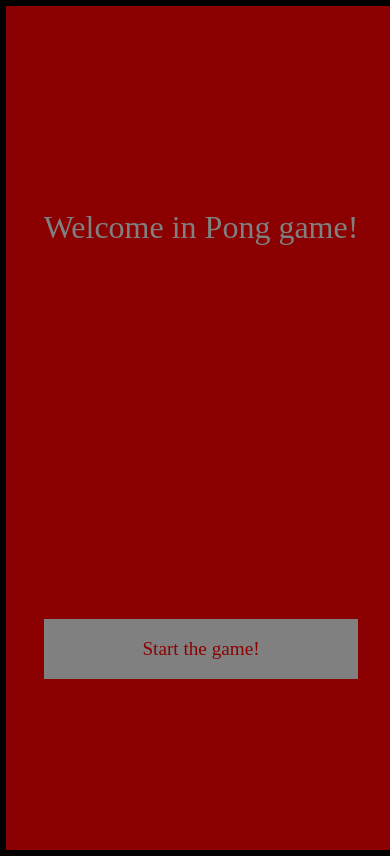
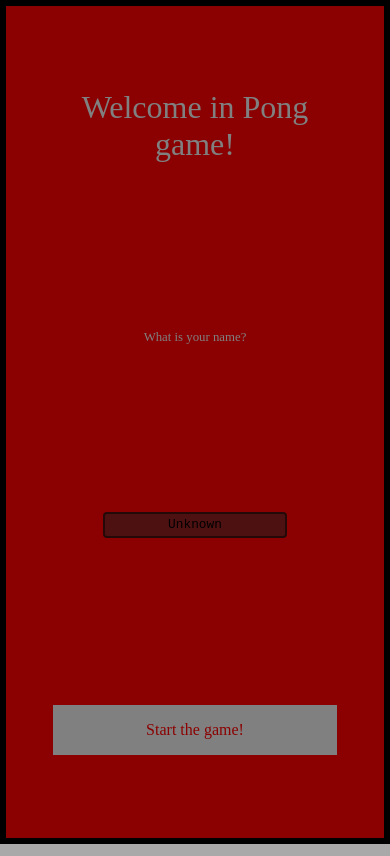
Before and after one commit to MaciejWislowski/Pong, a plain HTML site: page index.html in a window 390 px wide. Drawn offline with nearby package versions, Linux system fonts and the light colour scheme.

Commit message:
Update 0.542A

```diff
--- a/index.html
+++ b/index.html
@@ -9,25 +9,16 @@
 
 </head>
 <body>
-    <div class="control none" id="control">
-        <div class="arrow" id="arrowUp">
-            <i class='bx bxs-up-arrow control-arrow'></i>
-        </div>
-
-        <div class="arrow" id="arrowDown">
-            <i class='bx bxs-down-arrow control-arrow' ></i>
-        </div>
-    </div>
-    <div class="grid-container" id="main-container">
+    <div class="grid-container blurred" id="main-container">
         <div class="scoreboard grid-item">
             <div class="sc sc1">Pong 0.542</div>
             <div class="sc sc2"></div>
             <div class="sc sc3"></div>
             <div class="sc sc4">Set</div>
-            <div class="sc sc5">Player</div>
+            <div class="sc sc5 playerNameSc">Player</div>
             <div class="sc sc6" id="0003">0</div>
             <div class="sc sc7">Score</div>
-            <div class="sc sc8">Player</div>
+            <div class="sc sc8 playerNameSc">Player</div>
             <div class="sc sc9" id="0001">0</div>
             <div class="sc sc10"></div>
             <div class="sc sc11"></div>
@@ -44,14 +35,16 @@
     </div>
     <div class="messages">
         <div class="start__screen message" id="start__screen">
-            <p class="message-txt">Welcome in Pong game!</p>
+            <p class="message-tit">Welcome in Pong game!</p>
+            <p class="message-txt">What is your name?</p>
+            <p class="message-txt"><input class="input" type='text' id="userName" value="Unknown"></p>
             <div class="button" id="startButton">
                 <p>Start the game!</p>
             </div>
         </div>
 
         <div class="orientation__change message none" id="orientation__change">
-            <p class="message-txt">For better experience <br> use landscape orientation please :)</p>
+            <p class="message-tit">For better experience <br> use landscape orientation please :)</p>
             <div class="button" id="refreshButton">
                 <p>Refresh!</p>
             </div>
--- a/script.js
+++ b/script.js
@@ -1,6 +1,5 @@
 // Global variables
 var doc = document.documentElement;
-
 
 const canvas = document.querySelector('canvas');
 const ctx = canvas.getContext('2d');
@@ -16,11 +15,6 @@ if(document.body.clientWidth/document.body.clientHeight > 2) {
     canvas.width = docWidth * 0.9;
     canvas.height = canvas.width * 0.5;
 }
-
-/* ====== V connected with player speed ====== */
-var speed = 2;
-var velY = 0;
-var friction = 1;
 
 const cw = canvas.width;
 const ch = canvas.height;
@@ -91,6 +85,16 @@ function table() {
     }
 }
 
+function wideScreenSupport() {
+
+    if(document.body.clientWidth/document.body.clientHeight > 2) {
+        let mainContainer = document.getElementById('main-container');
+
+        mainContainer.classList.toggle('grid-container');
+        mainContainer.classList.toggle('grid-container-alternative');
+
+    }
+}
 
 //-----------------------------------------   Mechanics   ------------------------------------//
 
@@ -281,53 +285,15 @@ function set() {
     }
 }
 
-// function playerUpdate() {
-//     if((navigator.userAgent.indexOf("Android") != -1)) {
-//         arrowU.addEventListener("touchstart", () => {
-//             friction = 1.1;
-//             if(velY > -speed) {
-//                 velY-=2;
-//             }
-//         })
-//         arrowU.addEventListener("touchend", () => {
-//             friction = 0.85;
-//         })
+//------------------------------------------   Effects   -------------------------------------//
 
-//         arrowD.addEventListener("touchstart", () => {
-//             friction = 1.1;
-//             if(velY < speed) {
-//                 velY+=2;
-//             }
-//         })
-//         arrowD.addEventListener("touchend", () => {
-//             friction = 0.85;
-//         })
+function toggleClass(IDName, className){
+    const toggleItem = document.getElementById(IDName)
 
-//         if(velY > 6) {
-//             velY= 6;
-//         }else if(velY < -6) {
-//             velY = -6;
-//         } else {
-//             velY *= friction;
-//         }
+    toggleItem.classList.toggle(className);
+}
 
-//         playerY +=velY;
-
-//         if (playerY >= ch - paddleHeight) {
-//             playerY = ch - paddleHeight;
-//         }
-
-//         if (playerY <= 0) {
-//             playerY = 0;
-//         }
-//     }
-
-//     else {
-//         document.addEventListener("mousemove", playerPosition);
-//     }
-
-
-// }
+//-----------------------------------------   Execution   ------------------------------------//
 
 function game () {
     // playerUpdate();
@@ -344,15 +310,25 @@ function game () {
 function startGame() {
     const startGameMessage = document.getElementById("start__screen");
     const orientationMessage = document.getElementById('orientation__change');
+    var playerName = document.getElementById('userName').value;
+
+    if(playerName.length > 11) {
+        alert("Please choose shorter name!")
+    }
+    else {
+
+        document.getElementsByClassName('playerNameSc')[0].innerText=playerName;
+        document.getElementsByClassName('playerNameSc')[1].innerText=playerName;
 
         if (!startGameMessage.classList.contains('none')){
             startGameMessage.classList.toggle('none');
         }
 
 
-    if(window.innerHeight > window.innerWidth) {
+        if(document.body.clientHeight > document.body.clientWidth) {
             orientationMessage.classList.remove('none');
-    } else {
+        }
+        else {
             /* Chrome, MiBrowser, Brave */
             if(doc.requestFullscreen) {
                 doc.requestFullscreen();
@@ -365,17 +341,11 @@ function startGame() {
             else if (doc.msRequestFullscreen) {
                 doc.msRequestFullscreen();
             }
+            toggleClass('main-container','blurred');
             setInterval(game, 15);
     }
-
     }
 
-function addingControlButtons() {
-    let con = document.getElementById('control');
-
-    if((navigator.userAgent.indexOf("Android") != -1)) {
-        con.classList.toggle('none');
-    }
 }
 
 function refresh() {
@@ -388,19 +358,8 @@ function refresh() {
 
 }
 
-function wideScreenSupport() {
+//Execution and Event listener
 
-    if(document.body.clientWidth/document.body.clientHeight > 2) {
-        let mainContainer = document.getElementById('main-container');
-
-        mainContainer.classList.toggle('grid-container');
-        mainContainer.classList.toggle('grid-container-alternative');
-
-    }
-}
-
-//Execution and Event listener
-screen.orientation.lock("landscape-primary");
 wideScreenSupport();
 table();
 
--- a/style.css
+++ b/style.css
@@ -1,3 +1,9 @@
+*,
+*::before,
+*::after {
+  box-sizing: border-box;
+}
+
 body {
     margin: 0;
     padding: 0;
@@ -26,6 +32,23 @@ canvas {
     grid-template-columns: auto auto auto;
 
     column-gap: 0.5rem;
+}
+
+.input {
+    font-size: 100%;
+    font-family: 'Courier New', Courier, monospace;
+    padding: 0.25em 0.5em;
+    background-color: rgb(78, 17, 17);
+    border: 2px solid rgb(37, 8, 8);
+    border-radius: 4px;
+    text-align: center;
+  }
+  .input:focus {
+    background-color: rgb(78, 17, 17);
+    border: 2px dashed rgb(175, 38, 38);
+    border-radius: 10px;
+    color: gray;
+    text-align: center;
 }
 
 /*#region Scoreboard*/
@@ -144,21 +167,32 @@ canvas {
 .message {
     position: absolute;
     display: grid;
-    left: 0%;
-    width: 100%;
-    top: 0%;
-    height: 100%;
+    left: 35%;
+    width:30%;
+    top: 5%;
     align-items: center;
     justify-content: center;
     border: 0.4rem solid black;
     background-color: darkred;
+    flex-wrap: nowrap;
+}
+
+.message-tit {
+    display: inline-flex;
+    color: gray;
+    font-size: 200%;
+    justify-self: center;
+    text-align: center;
+    margin: 5% 5%;
 }
 
 .message-txt {
     display: inline-flex;
     color: gray;
-    font-size: 200%;
+    font-size: 100%;
     justify-self: center;
+    text-align: center;
+    margin: 5% 5%;
 }
 
 .message .button {
@@ -167,36 +201,65 @@ canvas {
     color:darkred;
     font-size: larger;
     cursor: pointer;
-    align-content: center;
+    text-align: center;
     justify-content: center;
+    margin: 5% 5%;
 }
 
+
+/*#endregion Messages*/
+
+/*#region Effects*/
 .none {
     display: none;
 }
+.blurred {
+    filter:blur(10px) grayscale(0.4);
+    -webkit-filter:blur(10px) grayscale(0.4);
+}
 
-/*#endregion Messages*/
+/*#endregion Effects*/
 
-.message-txt {
-    text-align: center;
-}
 /*#region MediaQueries*/
 @media only screen and (max-width: 1300px) {
 
-    /* .message {
-        left: 20%;
-        width: 60%;
-        top: 20%;
-        height: 60%;
+.messages {
+    z-index: 1;
+}
+
+.message {
+    position: absolute;
+    left: 0%;
+    width:100%;
+    top: 0%;
+    height: 100%;
+    align-items: center;
+    justify-content: center;
+    border: 0.4rem solid black;
+    background-color: darkred;
+    flex-wrap: nowrap;
 }
 
 .message-txt {
+    display: inline-flex;
+    color: gray;
     font-size: 100%;
+    justify-self: center;
+    text-align: center;
+    margin: 5% 5%;
 }
 
 .message .button {
+    display:inline-flex;
+    background-color: gray;
+    color:darkred;
+    font-size: larger;
+    cursor: pointer;
+    text-align: center;
+    justify-content: center;
+    margin: 5% 5%;
     font-size: 100%;
-    } */
+}
 }
 
 @media only screen and (max-width: 800px) {
@@ -204,9 +267,14 @@ canvas {
         font-size: 80%;
     }
 
-    /* .message-txt {
+    .message-txt {
+        display: inline-flex;
+        color: gray;
         font-size: 80%;
-    } */
+        justify-self: center;
+        text-align: center;
+        margin: 5% 5%;
+    }
 }
 
   @media only screen and (max-width: 300px) {
@@ -214,10 +282,16 @@ canvas {
       font-size: 20%;
     }
 
-    /* .message-txt {
+    .message-txt {
+        display: inline-flex;
+        color: gray;
         font-size: 20%;
-    } */
+        justify-self: center;
+        text-align: center;
+        margin: 5% 5%;
     }
+}
+
 
 /*#endregion MediaQueries*/
 
```
Also changed, not shown: 1 other file. Lines whose indentation alone changed are shown as unchanged.
